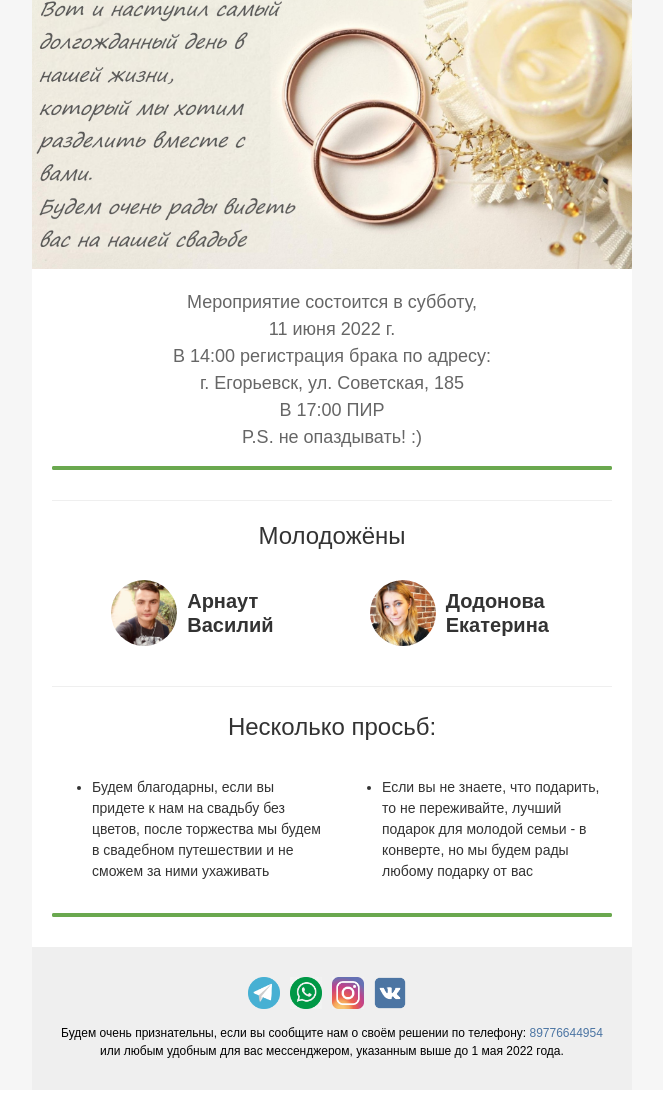
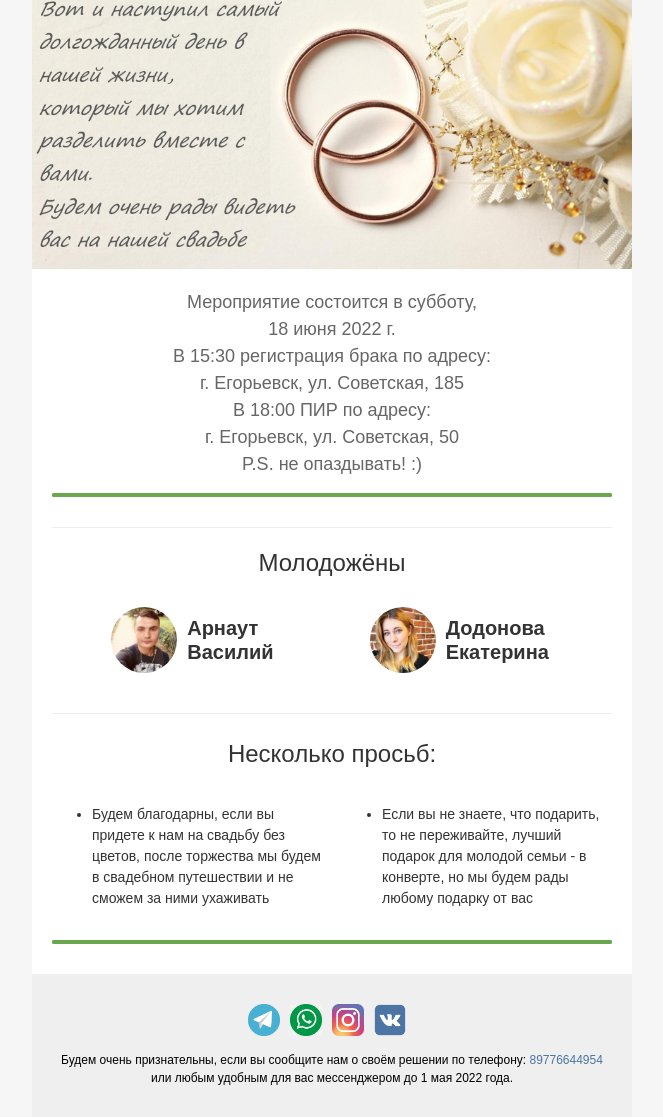
Before and after one commit to Vasya-Arnaut/invitation, a plain HTML site: page index.html in a window 1280 px wide. Shown: the part 75-1192 px from the top of the page, without its empty margins (308-971 px from the left). Before the commit the page ends 1165 px from the top, so only its background shows below. Drawn offline with Linux system fonts and the light colour scheme.

Commit message:
latest version

```diff
--- a/index.html
+++ b/index.html
@@ -10,20 +10,6 @@
   <meta http-equiv="X-UA-Compatible" content="IE=edge">
   <meta content="telephone=no" name="format-detection">
   <title>Приглашение на свадьбу</title>
-  <!--[if (mso 16)]>
-    <style type="text/css">
-    a {text-decoration: none;}
-    </style>
-    <![endif]-->
-  <!--[if gte mso 9]><style>sup { font-size: 100% !important; }</style><![endif]-->
-  <!--[if gte mso 9]>
-<xml>
-    <o:OfficeDocumentSettings>
-    <o:AllowPNG></o:AllowPNG>
-    <o:PixelsPerInch>96</o:PixelsPerInch>
-    </o:OfficeDocumentSettings>
-</xml>
-<![endif]-->
   <style type="text/css">
     #outlook a {
       padding: 0;
@@ -189,7 +175,6 @@
         display: block !important
       }
 
-      /* --------------------------------------- */
       a.es-button,
       button.es-button {
         font-size: 14px !important;
@@ -304,11 +289,6 @@
 <body
   style="width:100%;font-family:arial, 'helvetica neue', helvetica, sans-serif;-webkit-text-size-adjust:100%;-ms-text-size-adjust:100%;padding:0;Margin:0">
   <div class="es-wrapper-color" style="background-color:#F6F6F6">
-    <!--[if gte mso 9]>
-			<v:background xmlns:v="urn:schemas-microsoft-com:vml" fill="t">
-				<v:fill type="tile" color="#f6f6f6"></v:fill>
-			</v:background>
-		<![endif]-->
 
     <!-- LOGO -->
     <table class="es-content" cellspacing="0" cellpadding="0" align="center"
@@ -397,9 +377,9 @@
                           <td align="center" style="padding:0;Margin:0">
                             <p
                               style="Margin:0;-webkit-text-size-adjust:none;-ms-text-size-adjust:none;mso-line-height-rule:exactly;font-family:arial, 'helvetica neue', helvetica, sans-serif;line-height:27px;color:#666666;font-size:18px">
-                              Мероприятие состоится в субботу, <br> 11 июня 2022 г. <br> В 14:00 регистрация брака по
+                              Мероприятие состоится в субботу, <br> 18 июня 2022 г. <br> В 15:30 регистрация брака по
                               адресу:<br> г. Егорьевск, ул. Советская, 185 <br>
-                              В 17:00 ПИР </p>
+                              В 18:00 ПИР по адресу: <br> г. Егорьевск, ул. Советская, 50 </p>
                             <p
                               style="Margin:0;-webkit-text-size-adjust:none;-ms-text-size-adjust:none;mso-line-height-rule:exactly;font-family:arial, 'helvetica neue', helvetica, sans-serif;line-height:27px;color:#666666;font-size:18px">
                               P.S. не опаздывать! :)</p>
@@ -443,7 +423,6 @@
             <tr style="border-collapse:collapse">
               <td align="left"
                 style="Margin:0;padding-top:20px;padding-bottom:20px;padding-left:40px;padding-right:40px">
-                <!--[if mso]><table style="width:520px" cellpadding="0" cellspacing="0"><tr><td style="width:246px" valign="top"><![endif]-->
                 <table class="es-left" cellspacing="0" cellpadding="0" align="left"
                   style="mso-table-lspace:0pt;mso-table-rspace:0pt;border-collapse:collapse;border-spacing:0px;float:left">
                   <tr style="border-collapse:collapse">
@@ -475,7 +454,6 @@
                     </td>
                   </tr>
                 </table>
-                <!--[if mso]></td><td style="width:20px"></td><td style="width:254px" valign="top"><![endif]-->
                 <table class="es-right" cellspacing="0" cellpadding="0" align="right"
                   style="mso-table-lspace:0pt;mso-table-rspace:0pt;border-collapse:collapse;border-spacing:0px;float:right">
                   <tr style="border-collapse:collapse">
@@ -507,7 +485,6 @@
                     </td>
                   </tr>
                 </table>
-                <!--[if mso]></td></tr></table><![endif]-->
               </td>
             </tr>
           </table>
@@ -545,8 +522,6 @@
             </tr>
             <tr style="border-collapse:collapse">
               <td align="left" style="padding:0;Margin:0;padding-left:20px;padding-right:20px">
-                <!--[if mso]><table style="width:560px" cellpadding="0"
-                        cellspacing="0"><tr><td style="width:270px" valign="top"><![endif]-->
                 <table class="es-left" cellspacing="0" cellpadding="0" align="left"
                   style="mso-table-lspace:0pt;mso-table-rspace:0pt;border-collapse:collapse;border-spacing:0px;float:left">
                   <tr style="border-collapse:collapse">
@@ -573,7 +548,6 @@
                     </td>
                   </tr>
                 </table>
-                <!--[if mso]></td><td style="width:20px"></td><td style="width:270px" valign="top"><![endif]-->
                 <table class="es-right" cellspacing="0" cellpadding="0" align="right"
                   style="mso-table-lspace:0pt;mso-table-rspace:0pt;border-collapse:collapse;border-spacing:0px;float:right">
                   <tr style="border-collapse:collapse">
@@ -597,7 +571,6 @@
                     </td>
                   </tr>
                 </table>
-                <!--[if mso]></td></tr></table><![endif]-->
               </td>
             </tr>
             <tr style="border-collapse:collapse">
@@ -685,7 +658,7 @@
                               <a target="_blank"
                                 style="-webkit-text-size-adjust:none;-ms-text-size-adjust:none;mso-line-height-rule:exactly;text-decoration:none;color:#4C75A3;font-size:12px"
                                 class="unsubscribe" href="tel:+79776644954">89776644954</a>
-                              или любым удобным для вас мессенджером, указанным выше до 1 мая 2022 года.
+                              или любым удобным для вас мессенджером до 1 мая 2022 года.
                             </p>
                           </td>
                         </tr>
```
Also changed, not shown: images/63991525696925252.png (deleted).
